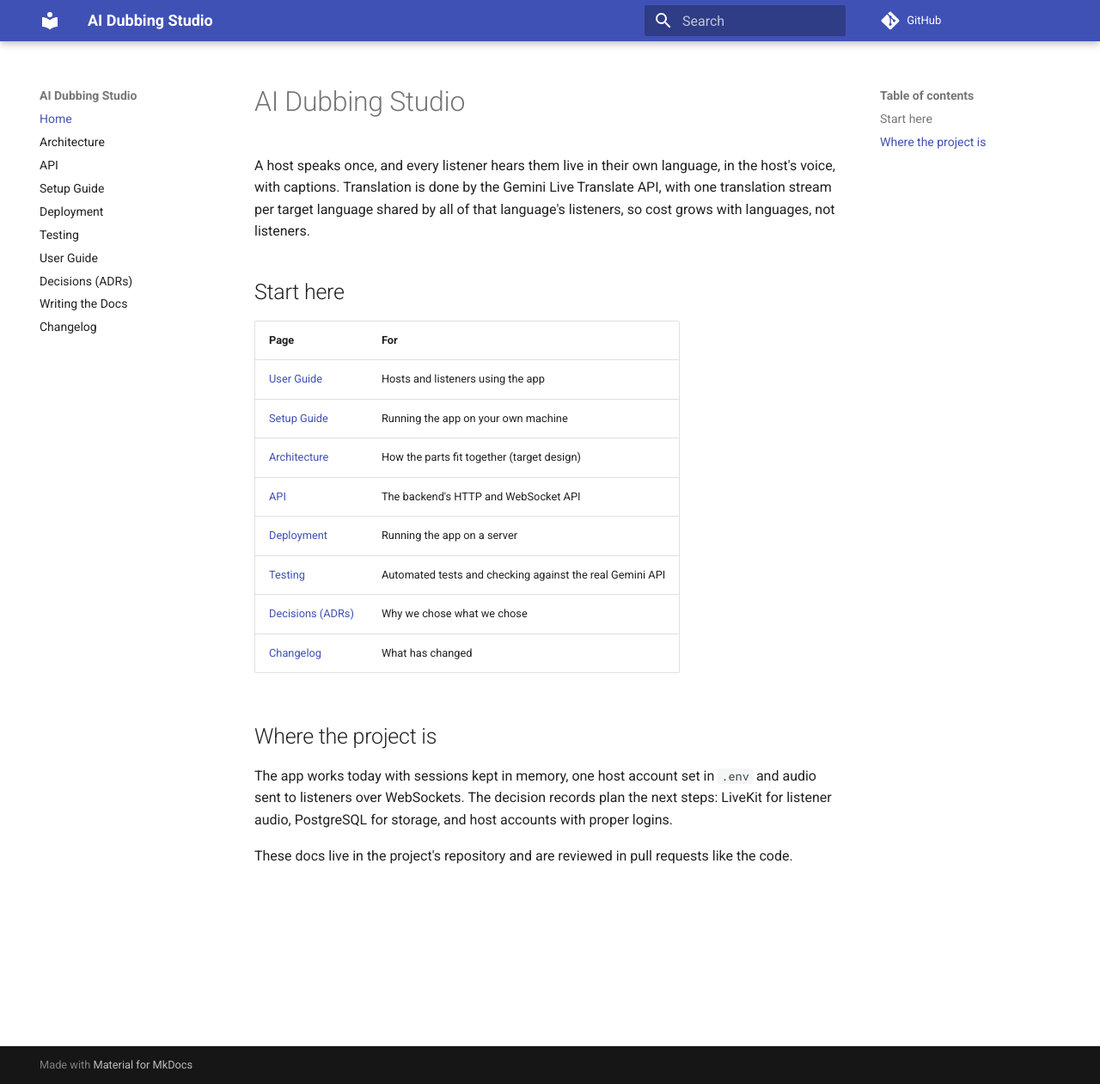
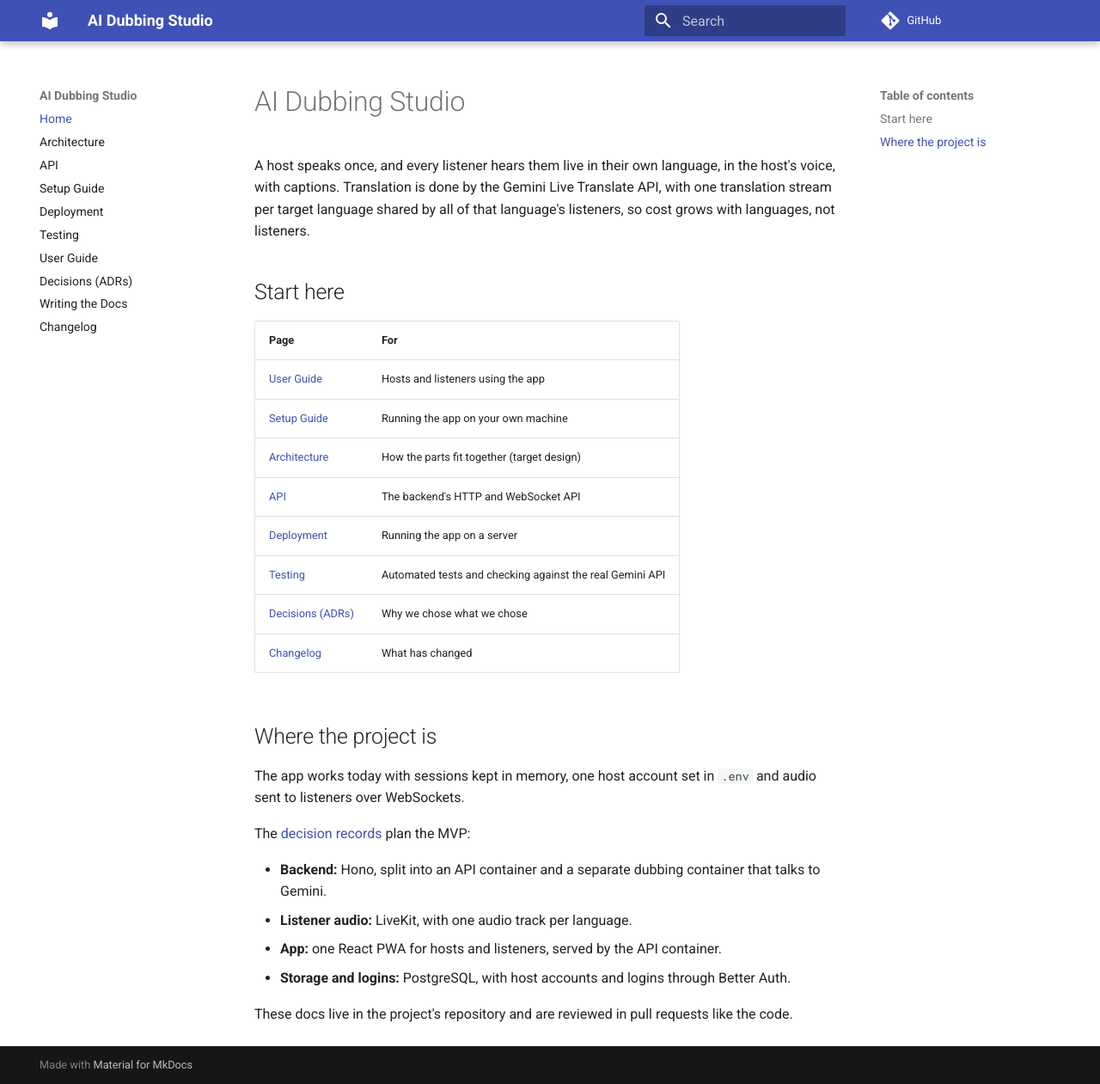
Before and after one commit to WH1TE-SHAD0W/ai-dubbing-studio, an MkDocs documentation site: the page built from docs/index.md, in a window 1280 px wide and 1261 px high. Shown: the whole window at 86% size. Built offline with MkDocs 1.6.1 and Material for MkDocs 9.7.7, drawn with Linux system fonts in a browser that asks for light colours; comment, search, counter and statistics services are not loaded.

Commit message:
docs: list the planned MVP stack on the home page (YGP-2)
Co-Authored-By: Claude Opus 5.5 <noreply@anthropic.com>

```diff
--- a/docs/index.md
+++ b/docs/index.md
@@ -21,9 +21,16 @@ language's listeners, so cost grows with languages, not listeners.
 ## Where the project is
 
 The app works today with sessions kept in memory, one host account set in `.env`
-and audio sent to listeners over WebSockets. The decision records plan the next
-steps: LiveKit for listener audio, PostgreSQL for storage, and host accounts with
-proper logins.
+and audio sent to listeners over WebSockets.
+
+The [decision records](adr/index.md) plan the MVP:
+
+- **Backend:** Hono, split into an API container and a separate dubbing
+  container that talks to Gemini.
+- **Listener audio:** LiveKit, with one audio track per language.
+- **App:** one React PWA for hosts and listeners, served by the API container.
+- **Storage and logins:** PostgreSQL, with host accounts and logins through
+  Better Auth.
 
 These docs live in the project's repository and are reviewed in pull requests like
 the code.
```
